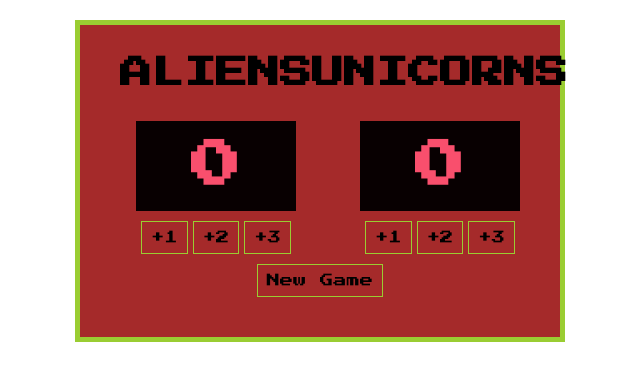
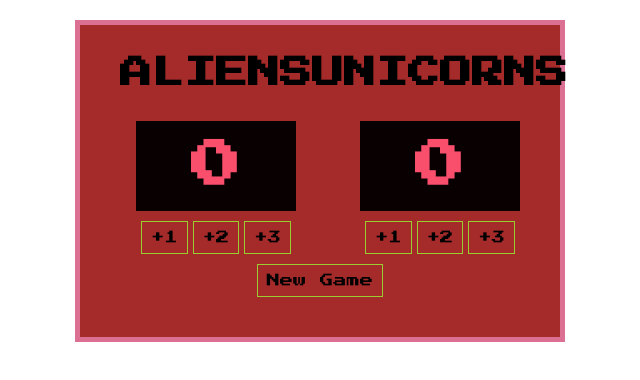
Before and after one commit to kietodemana-web/Scoreboard-Github-Practice, a plain HTML site: page index.html in a window 1280 px wide. Shown: the whole page, without its empty margins (320-960 px from the left). Drawn offline with Linux system fonts and the light colour scheme.

Commit message:
Change scoreboard div border color

```diff
--- a/index.css
+++ b/index.css
@@ -50,7 +50,7 @@ h1, h3 {
     align-items: center;
     justify-content: center;
     gap : 0px;
-    border: 5px solid yellowgreen;
+    border: 5px solid palevioletred;
     width: 400px;
     padding: 0px 40px 30px;
     margin: 20px auto;
```
